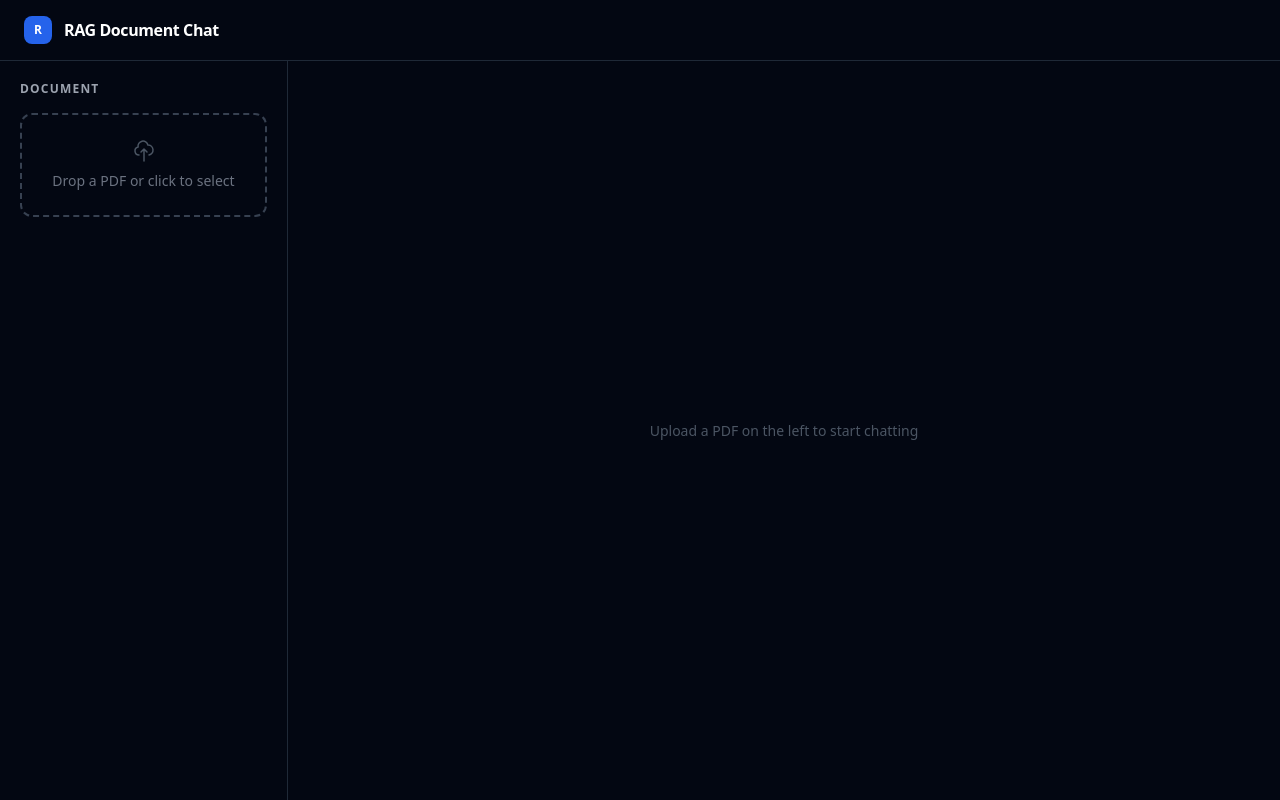
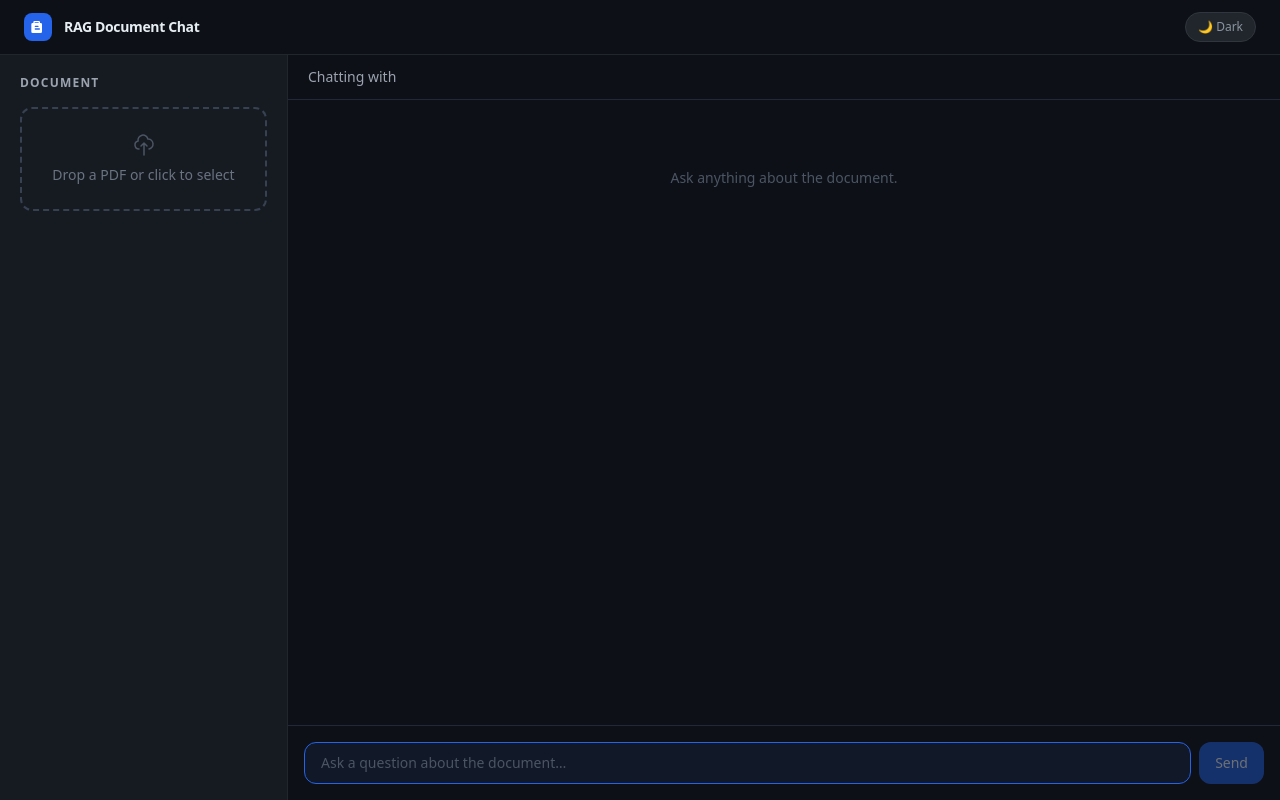
Before and after one commit to notwestly/RAG-Project, a React app in the folder frontend/: page / in a window 1280 px wide. Built offline with nearby package versions, Linux system fonts and the light colour scheme; the HTML template or start-up script is replaced by a standard one.

Commit message:
feat: add theme toggle with localStorage persistence and new doc icon

```diff
--- a/frontend/src/App.jsx
+++ b/frontend/src/App.jsx
@@ -1,32 +1,53 @@
-import { useState } from 'react'
+import { useState, useEffect } from 'react'
 import UploadPanel from './components/UploadPanel'
 import ChatWindow from './components/ChatWindow'
 
 export default function App() {
+  const [dark, setDark] = useState(() => localStorage.getItem('theme') !== 'light')
   const [session, setSession] = useState(null)
 
+  useEffect(() => {
+    document.documentElement.classList.toggle('dark', dark)
+    localStorage.setItem('theme', dark ? 'dark' : 'light')
+  }, [dark])
+
+  function handleUpload(id, name, chunkCount, pageCount) {
+    setSession({ id, name, chunkCount, pageCount })
+  }
+
   return (
-    <div className="min-h-screen bg-gray-950 text-white flex flex-col">
-      <header className="border-b border-gray-800 px-6 py-4 flex items-center gap-3 shrink-0">
-        <div className="w-7 h-7 rounded-lg bg-blue-600 flex items-center justify-center text-xs font-bold select-none">
-          R
+    <div className="min-h-screen bg-gray-50 dark:bg-[#0d1117] text-gray-900 dark:text-[#e6edf3] flex flex-col">
+      <header className="border-b border-gray-200 dark:border-[#21262d] px-6 py-3 flex items-center gap-3 shrink-0 bg-white dark:bg-[#0d1117]">
+        {/* Document stack icon */}
+        <div className="w-7 h-7 rounded-lg bg-blue-600 flex items-center justify-center shrink-0">
+          <svg xmlns="http://www.w3.org/2000/svg" className="w-4 h-4 text-white" viewBox="0 0 24 24" fill="currentColor">
+            <path d="M7 3a2 2 0 00-2 2v1H4a2 2 0 00-2 2v11a2 2 0 002 2h12a2 2 0 002-2V8a2 2 0 00-2-2h-1V5a2 2 0 00-2-2H7zm6 2v1H7V5h6zm-1 5a1 1 0 110 2H8a1 1 0 110-2h4zm2 4a1 1 0 110 2H8a1 1 0 110-2h6z"/>
+          </svg>
         </div>
-        <h1 className="text-base font-semibold tracking-tight">RAG Document Chat</h1>
+        <h1 className="text-sm font-semibold tracking-tight">RAG Document Chat</h1>
+        <button
+          onClick={() => setDark(d => !d)}
+          className="ml-auto flex items-center gap-1.5 px-3 py-1.5 rounded-full text-xs font-medium
+                     bg-gray-100 dark:bg-[#21262d] border border-gray-200 dark:border-[#30363d]
+                     text-gray-600 dark:text-[#8b949e] hover:border-gray-300 dark:hover:border-[#484f58]
+                     transition-colors select-none"
+        >
+          {dark ? '🌙 Dark' : '☀️ Light'}
+        </button>
       </header>
 
       <div className="flex flex-1 overflow-hidden">
-        <aside className="w-72 border-r border-gray-800 p-5 shrink-0">
-          <UploadPanel onUpload={(id, name) => setSession({ id, name })} />
+        <aside className="w-72 border-r border-gray-200 dark:border-[#21262d] p-5 shrink-0
+                          bg-gray-100 dark:bg-[#161b22] flex flex-col">
+          <UploadPanel
+            onUpload={handleUpload}
+            session={session}
+            onReset={() => setSession(null)}
+          />
         </aside>
 
-        <main className="flex-1 overflow-hidden">
-          {session ? (
-            <ChatWindow sessionId={session.id} filename={session.name} />
-          ) : (
-            <div className="flex items-center justify-center h-full">
-              <p className="text-gray-600 text-sm">Upload a PDF on the left to start chatting</p>
-            </div>
-          )}
+        <main className="flex-1 overflow-hidden bg-gray-50 dark:bg-[#0d1117]">
+          <ChatWindow sessionId={session?.id} filename={session?.name} />
         </main>
       </div>
     </div>
```
